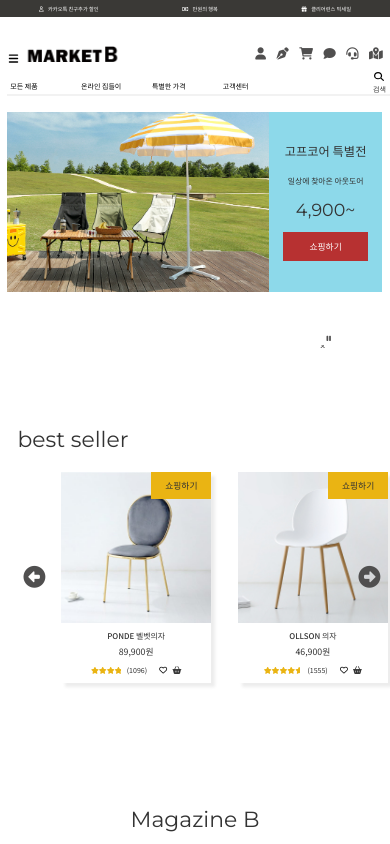
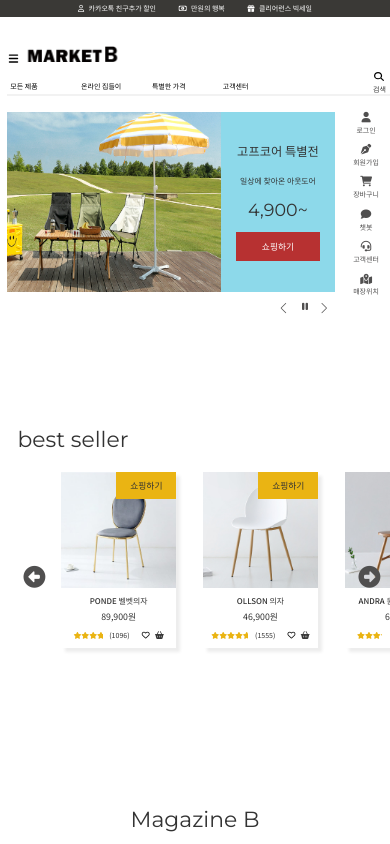
Before and after one commit to taetae070/marketB.vanilaScript.ver, a plain HTML site: page index02.html in a window 390 px wide. Shown: the top 844 px of the page. Drawn offline with nearby package versions, Linux system fonts and the light colour scheme.

Commit message:
updated
all except slide

```diff
--- a/css/Index.responsive.css
+++ b/css/Index.responsive.css
@@ -72,7 +72,7 @@
     font-size: 0.9375rem;
   }
   aside {
-    top: 28%;
+    top: 25%;
   }
 }
 @media (max-width: 1400px) {
@@ -87,6 +87,9 @@
   }
   .subNav_content {
     grid-template: 2.5rem / repeat(8, 1fr);
+  }
+  .bestList a > img {
+    width: 18.5rem;
   }
   .magazine .magaImg img {
     width: 36.75rem;
@@ -109,8 +112,23 @@
   .containerSlide {
     margin-left: 6.5rem;
   }
+  .slide_start .play,
+  .slide_start .pause {
+    right: 12%;
+  }
+  .slide_start .swiper-button-next {
+    right: 7%;
+  }
+
+  .bestList a > img {
+    width: 16.5rem;
+  }
+
   footer {
     padding: 5rem 8rem;
+  }
+  footer section {
+    gap: 23.625rem;
   }
 }
 @media (max-width: 1200px) {
@@ -134,7 +152,7 @@
     max-width: 72.625rem;
   }
   .notice_board .notice_content {
-    width: 40%;
+    width: 50%;
   }
   .slide-wrapper .imgWrap {
     height: 32.75rem;
@@ -146,6 +164,14 @@
     gap: 4rem;
     width: 23%;
   }
+  .slide_start .play,
+  .slide_start .pause {
+    bottom: unset;
+  }
+  .slide_start .btn {
+    margin-top: -4.875rem;
+  }
+
   .red_Btn_big {
     width: 12.125rem;
   }
@@ -155,6 +181,16 @@
   }
 }
 @media (max-width: 1024px) {
+  .slide_start .swiper-button-next {
+    right: 7%;
+  }
+  .slide_start .play,
+  .slide_start .pause {
+    right: 12%;
+  }
+  .slide_start .btn {
+    margin-top: -4.875rem;
+  }
   .promo .se3_desc {
     gap: 2rem;
   }
@@ -174,7 +210,7 @@
     font-size: 2rem;
   }
   .notice .notice_content {
-    width: 45%;
+    width: 80%;
   }
   .subNav_content {
     font-size: 2rem;
@@ -205,6 +241,20 @@
   .slide-wrapper .imgRight {
     gap: 3rem;
   }
+
+  .slide_start .btn {
+    margin-top: -6.875rem;
+  }
+
+  .slide_start .play,
+  .slide_start .pause {
+    right: 11.5%;
+  }
+
+  .slide_start .swiper-button-next {
+    right: 6%;
+  }
+
   aside {
     top: 24%;
   }
@@ -253,6 +303,9 @@
   footer .f_wrapper01 .third {
     font-size: 0.7375rem;
   }
+  footer section {
+    gap: 3.625rem;
+  }
 }
 @media (max-width: 770px) {
   html {
@@ -265,13 +318,20 @@
     max-width: 68.625rem;
   }
   .notice_board .notice_content {
-    width: 50%;
+    width: 60%;
   }
   .containerSlide {
     margin-left: 4.5rem;
   }
+
+  .slide_start .play,
+  .slide_start .pause {
+    bottom: 16%;
+    right: 11.3%;
+  }
+
   aside {
-    top: 30%;
+    top: 25%;
   }
   .promo .se3_desc {
     padding: 1.5rem 2.7rem;
@@ -291,18 +351,37 @@
     max-width: 71.625rem;
   }
   .notice .notice_content {
-    width: 70%;
+    width: 80%;
   }
+  .notice_board .notice_content a {
+    font-size: 1rem;
+  }
+  .slide_start .btn {
+    margin-top: -7.875rem;
+  }
+
+  .slide_start .play,
+  .slide_start .pause {
+    bottom: 18%;
+    right: 13.2%;
+  }
+
+  .slide_start .swiper-button-next {
+    right: 7%;
+  }
+  .slide_start .swiper-button-prev {
+    left: 80%;
+  }
+
   aside {
-    gap: 2.5rem;
-    right: 2%;
+    gap: 2rem;
   }
 
   aside .icon i {
-    font-size: 1.75rem;
+    font-size: 1.5rem;
   }
   aside .icon span {
-    font-size: 0.375rem;
+    font-size: 1rem;
   }
   .slide-wrapper .imgWrap {
     width: 98%;
@@ -319,6 +398,15 @@
   .container {
     max-width: 62.625rem;
   }
+
+  .slide_start .play,
+  .slide_start .pause {
+    right: 12.6%;
+  }
+
+  .slide_start .swiper-button-next {
+    right: 6%;
+  }
   .magazine .magaImg img {
     width: 31.75rem;
   }
@@ -333,15 +421,31 @@
   .container {
     max-width: 64.625rem;
   }
-  .notice_board .notice_content {
-    width: 80%;
-  }
+
   .subNav_content {
     grid-template: 2.5rem / repeat(5, 1fr);
+  }
+  .magn {
+    right: 10%;
   }
   .slide-wrapper .imgWrap {
     width: 92%;
   }
+
+  .slide_start .swiper-button-next {
+    right: 12%;
+  }
+  .slide_start .swiper-button-prev {
+    left: 70%;
+  }
+  .slide_start .play,
+  .slide_start .pause {
+    right: 20.6%;
+  }
+  aside {
+    right: 3%;
+  }
+
   .magazine .magaImg img {
     width: 30rem;
     height: 36rem;
@@ -378,6 +482,9 @@
   .mainNAV {
     margin-top: 12px;
   }
+  .magn {
+    right: 2%;
+  }
   .container {
     max-width: 55.625rem;
   }
@@ -394,7 +501,7 @@
     font-weight: 300;
   }
   .imgWrap > img {
-    width: 70%;
+    width: 57%;
   }
   .lnb {
     margin-top: 0;
@@ -413,9 +520,9 @@
     right: 0%;
   }
   aside {
-    flex-direction: row;
-    top: 6%;
-    right: 0%;
+    flex-direction: column;
+    top: 26%;
+    right: 1%;
     gap: 1.5rem;
   }
 
@@ -439,6 +546,9 @@
 
   h2 {
     font-weight: 500;
+  }
+  .magn {
+    right: 3%;
   }
   .slide_start {
     height: 33.75rem;
@@ -494,12 +604,13 @@
   .best {
     margin-top: 11.5rem;
   }
+
   footer {
     padding: 2rem 2px;
   }
 
   footer section {
-    gap: 4.625rem;
+    gap: 5.625rem;
   }
   footer .f_wrapper01 .third {
     gap: 1.625rem;
@@ -512,6 +623,12 @@
     .container {
       max-width: 53.625rem;
     }
+    .slide_start .play,
+    .slide_start .pause {
+      right: 19.9%;
+      bottom: 19%;
+    }
+
     .magn {
       right: -7%;
     }
--- a/css/index.css
+++ b/css/index.css
@@ -1,6 +1,6 @@
-.lnb {
+/* .lnb {
   z-index: 1;
-}
+} */
 body {
   font-size: 1rem;
   color: var(--B);
@@ -9,9 +9,9 @@ header .container {
   margin-top: 0;
 }
 h4 {
-  font-size: 1.875rem;
-  line-height: 2.5rem;
-  margin-bottom: 2.5rem;
+  /* font-size: 1.875rem;
+  line-height: 2.5rem; */
+  margin-bottom: 1rem;
 }
 
 .first_alert {
@@ -81,7 +81,7 @@ h4 {
 
 .notice_board .notice_content {
   flex-wrap: nowrap;
-  width: 30%;
+  width: 43%;
   height: 100%;
   justify-content: space-between;
   align-items: center;
@@ -92,7 +92,7 @@ h4 {
 
 .notice_board .notice_content a {
   color: #fff;
-  font-size: 0.75rem;
+  font-size: 0.875rem;
 }
 .notice_board .notice_content a i {
   margin-right: 0.625rem;
@@ -275,23 +275,22 @@ h2 {
 }
 
 /* 슬라이드 버튼 */
-.hidden {
-  display: none;
+.slide_start .play,
+.slide_start .pause {
+  transition: all 0.1s ease-in-out;
+  right: 12.6%;
+  bottom: 5.5%;
+  z-index: 100000;
+  font-size: 1.375rem;
 }
 
-.slide_start .play {
-  /* display: none; */
-  transition: all 0.1s ease-in-out;
-  right: 15.8%;
-  bottom: 5%;
+.slide_start .swiper-button-next {
+  top: 97%;
+  right: 8%;
 }
-
-.slide_start .pause {
-  bottom: 6%;
-  left: 83.4%;
-  bottom: 5%;
-  z-index: 10000;
-  transition: all 0.1s ease-in-out;
+.slide_start .swiper-button-prev {
+  top: 97%;
+  left: 82.7%;
 }
 
 .slide_start .btn {
@@ -303,14 +302,6 @@ h2 {
   font-size: 1.5rem;
   position: absolute;
   width: auto;
-}
-.slide_start .swiper-button-next {
-  top: 97%;
-  right: 12%;
-}
-.slide_start .swiper-button-prev {
-  top: 97%;
-  left: 80%;
 }
 
 /* ---------------------------------------------aside */
--- a/index02.html
+++ b/index02.html
@@ -90,8 +90,8 @@
 
             <!-- 메뉴버튼+카테고리 시작 -->
             <div class="container R">
-                <div class="mainNAV R">
-                    <div class="gnb_btns R F">
+                <div class="mainNAV R F">
+                    <!-- <div class="gnb_btns R F"> -->
                         <button class="menu_btn">
                             <img src="img/bars-solid.svg" alt="menu" class="menu_img">
                         </button>
@@ -99,7 +99,7 @@
                         <h1>
                             <a href="index.html" class="logo blind">마켓비</a>
                         </h1>
-                    </div>
+                    <!-- </div> -->
                     <nav class="lnb A">
                         <ul class="category_list ">
                             <li>
@@ -327,7 +327,7 @@
 
                         </div>
                     </div>
-                    <!-- <div class="controls F A "> -->
+                    <!-- <div class="controls "> -->
                         <button class="swiper-button-prev btn A">
                         </button>
                         <button class="swiper-button-next btn A">
--- a/js/common.js
+++ b/js/common.js
@@ -1,155 +1,219 @@
-$(document).ready(function () {
+document.addEventListener("DOMContentLoaded", function () {
   // nav
-  $(".menu_btn").click(function () {
-    $(".category_list").show();
+  //메뉴버튼
+  const menuBtn = document.querySelector(".mainNAV .menu_btn");
+  const cateHead = document.querySelector(".category_list");
+  const cateHeadAll = document.querySelectorAll(".category_list");
+  const cateList01 = document.querySelectorAll(
+    ".category_list .catebox_1 > li"
+  );
+  // const cateList02 = document.querySelectorAll(".category_list .catebox_2 li");
+
+  function menuClicked() {
+    menuBtn.addEventListener("click", () => {
+      cateHead.classList.toggle("visible");
     });
-  $(".category_list").mouseleave(function () {
-    $(".category_list").hide();
+  }
+  menuClicked();
+
+  // cateHead mouseout 이벤트???
+  cateHeadAll.forEach(function (head) {
+    head.addEventListener("mouseover", function () {
+      const parentLi = head.parentElement;
+      parentLi.classList.add("visible");
     });
 
-  // wish, cart btn
-  let empty_like = $(".wish_Btn");
-  empty_like.click(function () {
-    $(this).toggleClass("on");
+    head.addEventListener("mouseout", function () {
+      const parentLi = head.parentElement;
+      parentLi.classList.remove("visible");
     });
-  let putincart_btn = $(".cart_Btn");
-  putincart_btn.click(function () {
-    $(this).toggleClass("on");
   });
 
-  //wish, cart alert
-  let wishBtn = $(".wish_Btn");
-  let cartBtn = $(".cart_Btn");
-  let wishAlert01 = $(".wish_alert01");
-  let wishAlert02 = $(".wish_alert02");
-  let cartAlert01 = $(".cart_alert01");
-  let cartAlert02 = $(".cart_alert02");
+  function hoverEvent() {
+    cateList01.forEach(function (list01) {
+      list01.addEventListener("mouseover", function () {
+        list01.classList.add("visible");
 
-  wishBtn.click(function () {
-    if ($(this).hasClass("on")) {
-      wishAlert01.addClass("active");
-      wishAlert02.removeClass("active");
+        const cateList02 = list01.querySelectorAll(".catebox_2 li");
+        cateList02.forEach(function (list02) {
+          list02.addEventListener("mouseover", function () {
+            list02.classList.add("visible");
+          });
+        });
+      });
+    });
+    console.log("hover");
+  }
+  hoverEvent();
+
+  // wish, cart btn
+  const wishBtns = document.querySelectorAll(".wish_Btn");
+  const cartBtns = document.querySelectorAll(".cart_Btn");
+  const wishAlert01 = document.querySelector(".wish_alert01");
+  const wishAlert02 = document.querySelector(".wish_alert02");
+  const cartAlert01 = document.querySelector(".cart_alert01");
+  const cartAlert02 = document.querySelector(".cart_alert02");
+
+  function handleAlert(button, alertOn, alertOff) {
+    button.addEventListener("click", function () {
+      if (button.classList.contains("on")) {
+        alertOn.classList.add("active");
+        alertOff.classList.remove("active");
       } else {
-      wishAlert01.removeClass("active");
-      wishAlert02.addClass("active");
+        alertOn.classList.remove("active");
+        alertOff.classList.add("active");
       }
-    for (let i = 0; i < 9999; i++) {
       setTimeout(function () {
-        wishAlert01.removeClass("active");
-        wishAlert02.removeClass("active");
+        alertOn.classList.remove("active");
+        alertOff.classList.remove("active");
       }, 2000);
+    });
   }
+  wishBtns.forEach(function (btn) {
+    btn.addEventListener("click", function () {
+      btn.classList.toggle("on");
     });
-  cartBtn.click(function () {
-    if ($(this).hasClass("on")) {
-      cartAlert01.addClass("active");
-      cartAlert02.removeClass("active");
-    } else {
-      cartAlert01.removeClass("active");
-      cartAlert02.addClass("active");
-    }
-    for (let i = 0; i < 9999; i++) {
-      setTimeout(function () {
-        cartAlert01.removeClass("active");
-        cartAlert02.removeClass("active");
-      }, 2000);
-    }
   });
+
+  cartBtns.forEach(function (btn) {
+    btn.addEventListener("click", function () {
+      btn.classList.toggle("on");
+    });
+    wishBtns.forEach(function (btn) {
+      handleAlert(btn, wishAlert01, wishAlert02);
+    });
+
+    cartBtns.forEach(function (btn) {
+      handleAlert(btn, cartAlert01, cartAlert02);
+    });
+  });
+
   // btn top
-  let all_height = $("body, html").innerHeight();
-  let scr_offset = $(window).scrollTop();
-  let btnTop = $("#btn_top");
-  let footerOffset = $("footer").offset().top;
-  let footerHeight = $("footer").innerHeight();
+  let allHeight = document.documentElement.scrollHeight;
+  let scrOffset = window.scrollY; //사용자가 페이지에서 스크롤한 양
+  const btnTop = document.getElementById("btn_top");
+  const footer = document.querySelector("footer");
+  let footerOffset = footer.offsetTop;
+  let footerHeight = footer.offsetHeight;
   let scrPercent = calculateScrPercent();
+  const percentage = document.querySelector("#btn_top .percentage");
 
   function calculateScrPercent() {
-    let windowHeight = $(window).innerHeight();
-    let contentHeight = all_height - footerHeight;
+    let windowHeight = window.innerHeight; //사용자가 보고 있는 브라우저 창의 높이
+    let scrAbleHeight = allHeight - footerHeight; //스크롤 가능한 높이
 
-    if (contentHeight <= 0) {
+    if (scrAbleHeight <= 0) {
       return 100;
     }
-    return ((scr_offset + windowHeight) / contentHeight) * 100;
-  }
-
-  let percentage = $("#btn_top .percentage");
-
-  function Common_resizeEvent() {
-    all_height = $("body, html").innerHeight();
-    scr_offset = $(window).scrollTop();
-    footerOffset = $("footer").offset().top;
-    footerHeight = $("footer").innerHeight();
-    scrPercent = calculateScrPercent();
+    return ((scrOffset + windowHeight) / scrAbleHeight) * 100;
+    //현재 창의 하단 위치가 스크롤 가능한 높이에 대해 얼마나 비율을 차지하는지
   }
 
   function btnTopPosition() {
-    if (scr_offset > 100) {
-      btnTop.addClass("on");
+    if (scrOffset > 100) {
+      btnTop.classList.add("on");
     } else {
-      btnTop.removeClass("on");
+      btnTop.classList.remove("on");
     }
-    percentage.css({ height: `${scrPercent * 1.2}%` });
+    percentage.style.height = `${scrPercent * 1.2}%`;
   }
 
-  $(window).scroll(function () {
-    scr_offset = $(window).scrollTop();
+  window.addEventListener("scroll", function () {
+    scrOffset = window.scrollY;
     scrPercent = calculateScrPercent();
     btnTopPosition();
   });
 
-  btnTop.click((e) => {
+  //맨 위로 이동
+  btnTop.addEventListener("click", function (e) {
     e.preventDefault();
-    $("html, body").animate({ scrollTop: 0 }, 300, function () {
-      scr_offset = $(window).scrollTop();
+    window.scrollTo({ top: 0, behavior: "smooth" });
+    setTimeout(function () {
+      scrOffset = window.scrollY;
       scrPercent = calculateScrPercent();
       btnTopPosition();
-    });
+    }, 300);
+    //스크롤이 완료되기 전에 스크롤 위치와 관련된 값을 업데이트하면 잘못된 값을 가져올 수 있음
   });
 
-  $(window).resize(function () {
-    setTimeout(() => {
-      Common_resizeEvent();
+  function commonResizeEvent() {
+    let allHeight = document.documentElement.scrollHeight;
+    let scrOffset = window.scrollY;
+    let footerOffset = footer.offsetTop;
+    let footerHeight = footer.offsetHeight;
+    scrPercent = calculateScrPercent();
+  }
+
+  window.addEventListener("resize", function () {
+    setTimeout(function () {
+      commonResizeEvent();
       scrPercent = calculateScrPercent();
       btnTopPosition();
     }, 500);
   });
 
   //상품 슬라이드
-  $(".slider_wrapper").each(function () {
-    var sliderUl = $(this).find("ul"),
-      slides = sliderUl.find("li"),
+  document
+    .querySelectorAll(".slider_wrapper")
+    .forEach(function (sliderWrapper) {
+      var sliderUl = sliderWrapper.querySelector("ul"),
+        slides = sliderUl.querySelectorAll("li"),
         currentIdx = 0,
         slideCount = slides.length,
-      slideWidth = 450,
-      slideMargin = 30,
-      slideToShow = 4,
-      prevBtn = $(this).find(".prev_btn"),
-      nextBtn = $(this).find(".next_btn");
+        prevBtn = sliderWrapper.querySelector(".prev_btn"),
+        nextBtn = sliderWrapper.querySelector(".next_btn");
 
-    // 슬라이드 배치
-    sliderUl.width(slideWidth * slideCount + slideMargin * (slideCount - 1));
+      // 슬라이드 너비 설정
+      function setSlideWidth() {
+        var slideWidth = slides[0].offsetWidth; // 슬라이드의 현재 너비
+        var slideMargin = parseInt(
+          window.getComputedStyle(slides[0]).marginRight
+        ); // 슬라이드의 현재 마진
+        sliderUl.style.width =
+          slideWidth * slideCount + slideMargin * (slideCount - 1) + "px";
+        return { slideWidth, slideMargin };
+      }
 
-    // 슬라이드 이동함수
+      // 슬라이드 이동 너비 설정
       function moveSlide(idx) {
-      sliderUl.css("left", -idx * (slideWidth + slideMargin));
+        sliderUl.style.left = -idx * (slideWidth + slideMargin) + "px";
         currentIdx = idx;
       }
 
-    // 버튼으로 이동하기
-    nextBtn.on("click", function () {
-      if (currentIdx === slideCount - slideToShow) {
-        moveSlide(0);
+      // 초기 슬라이드 설정
+      var { slideWidth, slideMargin } = setSlideWidth();
+
+      nextBtn.addEventListener("click", function () {
+        if (
+          currentIdx ===
+          slideCount -
+            Math.floor(sliderWrapper.offsetWidth / (slideWidth + slideMargin))
+        ) {
+          moveSlide(0, slideWidth, slideMargin); // 첫 슬라이드로 이동
         } else {
-        moveSlide(currentIdx + 1);
+          moveSlide(currentIdx + 1, slideWidth, slideMargin); // 다음 슬라이드로 이동
         }
       });
-    prevBtn.on("click", function () {
+
+      prevBtn.addEventListener("click", function () {
         if (currentIdx === 0) {
-        moveSlide(slideCount - slideToShow);
+          moveSlide(
+            slideCount -
+              Math.floor(
+                sliderWrapper.offsetWidth / (slideWidth + slideMargin)
+              ),
+            slideWidth,
+            slideMargin
+          ); // 마지막 슬라이드로 이동
         } else {
-        moveSlide(currentIdx - 1);
+          moveSlide(currentIdx - 1, slideWidth, slideMargin); // 이전 슬라이드로 이동
         }
+      });
+
+      // 윈도우 리사이즈 이벤트 처리
+      window.addEventListener("resize", function () {
+        var { slideWidth, slideMargin } = setSlideWidth(); // 슬라이드 크기 재설정
+        moveSlide(currentIdx, slideWidth, slideMargin); // 현재 위치를 유지하면서 슬라이드 이동
       });
     });
 
--- a/js/index.js
+++ b/js/index.js
@@ -14,7 +14,7 @@ document.addEventListener("DOMContentLoaded", function () {
     // centeredSlideLi: true,
     autoplay: {
       delay: 5000,
-      disableOnInteraction: "false",
+      disableOnInteraction: "true",
     },
     pagination: {
       el: ".swiper-pagination",
@@ -30,14 +30,14 @@ document.addEventListener("DOMContentLoaded", function () {
   const pauseBtn = document.querySelector(".slide_start .pause");
   const playBtn = document.querySelector(".slide_start .play");
   pauseBtn.addEventListener("click", () => {
-    console.log("Pause button clicked");
+    swiper.autoplay.stop();
     pauseBtn.classList.toggle("hidden");
-    playBtn.classList.toggle("hidden");
+    playBtn.classList.toggle("visible");
   });
   playBtn.addEventListener("click", () => {
-    console.log("Play button clicked");
-    playBtn.classList.toggle("hidden");
-    pauseBtn.classList.toggle("hidden");
+    swiper.autoplay.start();
+    playBtn.classList.remove("visible");
+    pauseBtn.classList.remove("hidden");
   });
 
   //검색창 버튼 ㅇㅋ
@@ -83,7 +83,7 @@ document.addEventListener("DOMContentLoaded", function () {
   });
   moveSlide(0);
 
-  //star rating ㅇㅋ
+  //random star rating
   const ratings = document.querySelectorAll(".rating");
   ratings.forEach(function (rating) {
     let starWraps = rating.querySelectorAll(".star-wrap"),
```
Also changed, not shown: css/common.css (+24 -11 lines). Lines whose indentation alone changed are shown as unchanged.
